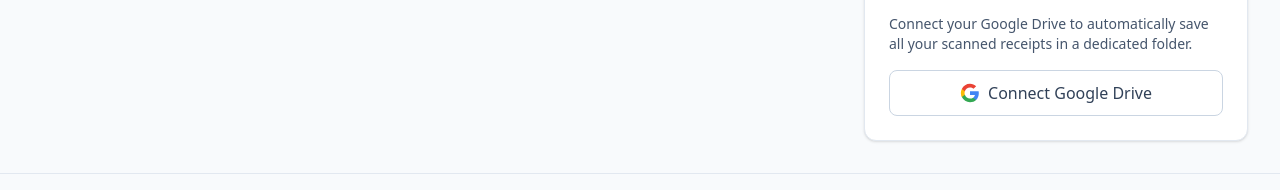
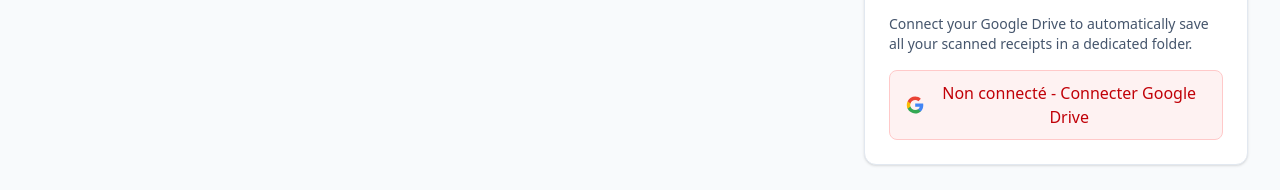
Before and after one commit to mdia12/receipt-ocr, a Next.js app: page /dashboard in a window 1280 px wide. Shown: the part 734-924 px from the top of the page. Built offline with nearby package versions, Linux system fonts and the light colour scheme; no server answers.

Commit message:
UI: Update Google Drive button styles (Red for disconnected, Green text for connected)

```diff
--- a/app/dashboard/page.tsx
+++ b/app/dashboard/page.tsx
@@ -204,12 +204,12 @@
                   <svg className="w-5 h-5" fill="none" stroke="currentColor" viewBox="0 0 24 24">
                     <path strokeLinecap="round" strokeLinejoin="round" strokeWidth={2} d="M5 13l4 4L19 7" />
                   </svg>
-                  Connected
+                  Connecté
                 </div>
               ) : (
                 <button
                   onClick={handleConnectDrive}
-                  className="w-full flex items-center justify-center gap-2 px-4 py-2.5 bg-white border border-slate-300 hover:bg-slate-50 text-slate-700 font-medium rounded-lg transition-colors"
+                  className="w-full flex items-center justify-center gap-2 px-4 py-2.5 bg-red-50 border border-red-200 hover:bg-red-100 text-red-700 font-medium rounded-lg transition-colors"
                 >
                   <svg className="w-5 h-5" viewBox="0 0 24 24">
                     <path d="M22.56 12.25c0-.78-.07-1.53-.2-2.25H12v4.26h5.92c-.26 1.37-1.04 2.53-2.21 3.31v2.77h3.57c2.08-1.92 3.28-4.74 3.28-8.09z" fill="#4285F4" />
@@ -217,7 +217,7 @@
                     <path d="M5.84 14.09c-.22-.66-.35-1.36-.35-2.09s.13-1.43.35-2.09V7.07H2.18C1.43 8.55 1 10.22 1 12s.43 3.45 1.18 4.93l2.85-2.22.81-.62z" fill="#FBBC05" />
                     <path d="M12 5.38c1.62 0 3.06.56 4.21 1.64l3.15-3.15C17.45 2.09 14.97 1 12 1 7.7 1 3.99 3.47 2.18 7.07l3.66 2.84c.87-2.6 3.3-4.53 6.16-4.53z" fill="#EA4335" />
                   </svg>
-                  Connect Google Drive
+                  Non connecté - Connecter Google Drive
                 </button>
               )}
             </div>
```
